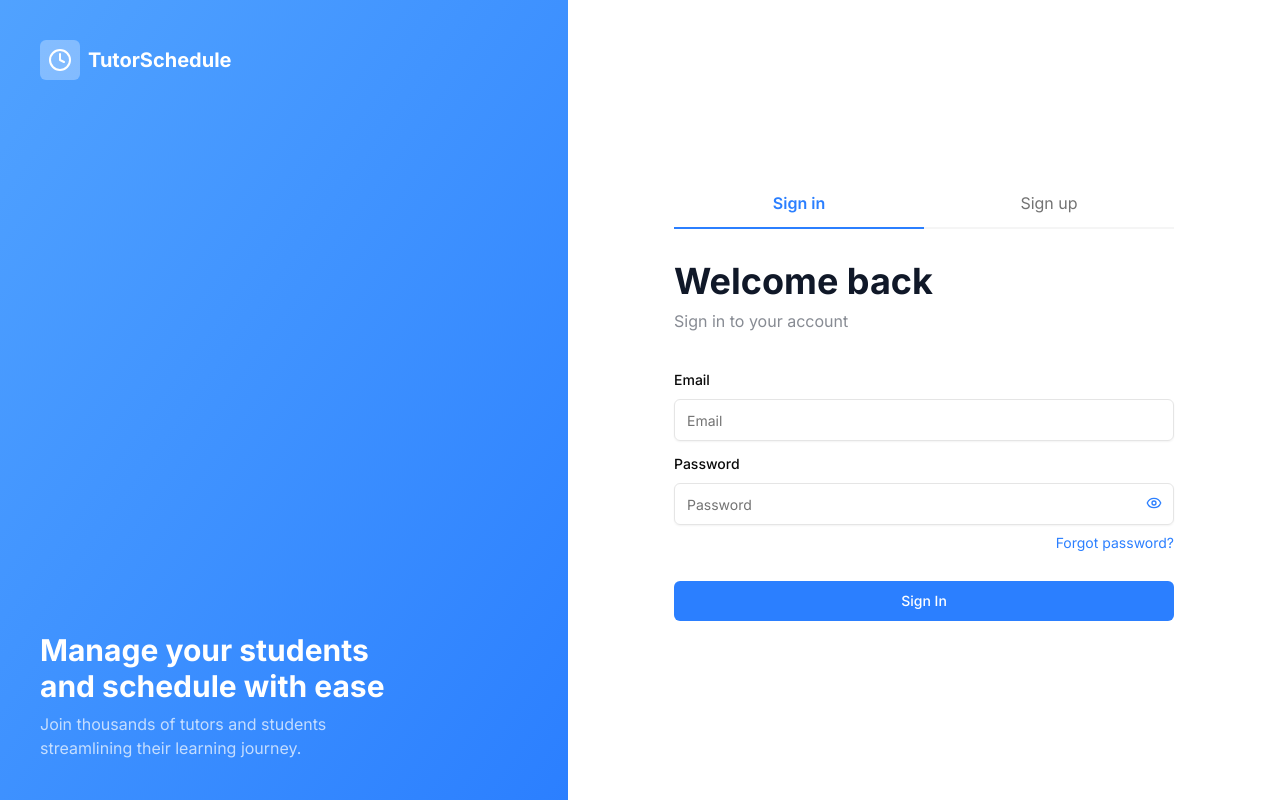
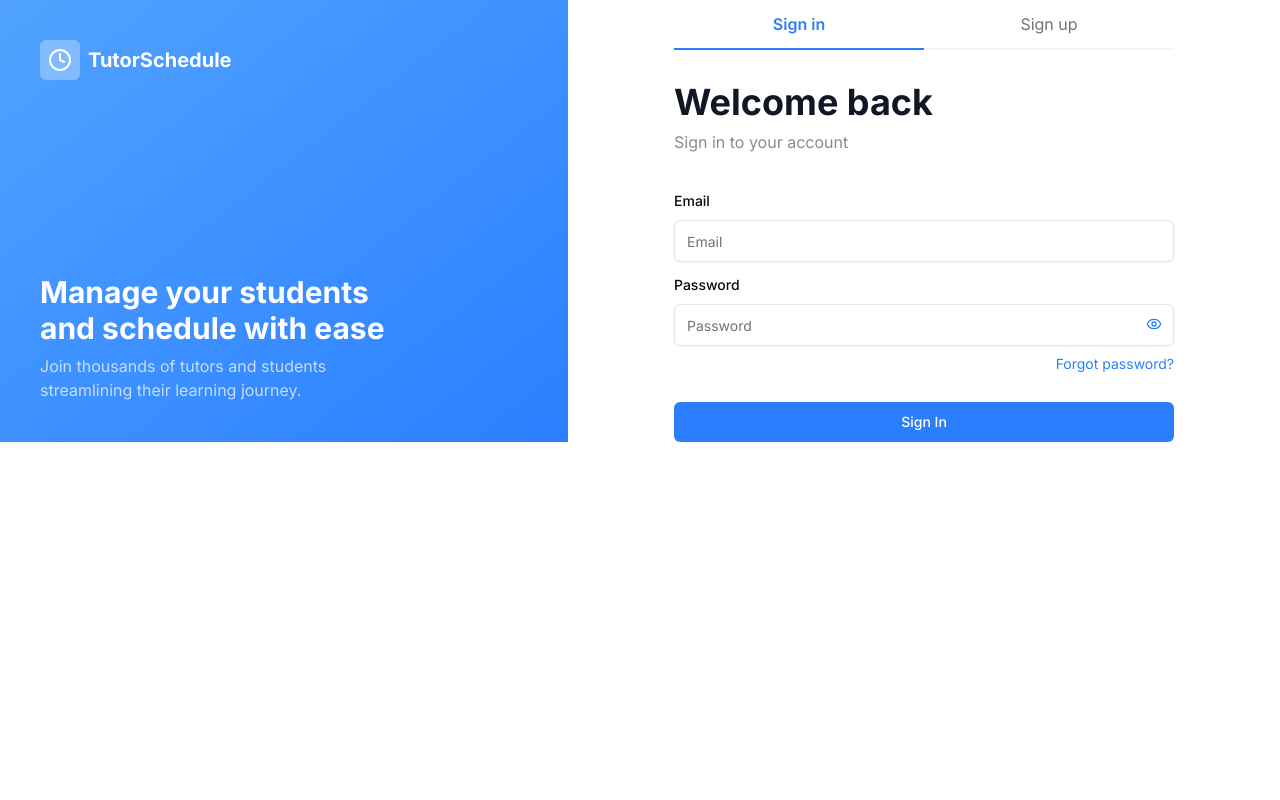
Before and after one commit to neraant/TutorScheduler, a React (Vite) app: page /login in a window 1280 px wide. Built offline with nearby package versions, Linux system fonts and the light colour scheme; no server answers; a web font is replaced by a local one.

Commit message:
fix(style): change index styles

```diff
--- a/src/app/index.css
+++ b/src/app/index.css
@@ -10,7 +10,7 @@
 body,
 #root {
   width: 100dvw;
-  height: 100dvh;
+  min-height: 100dvh;
   font-family: 'Inter', sans-serif;
 }
 
```
